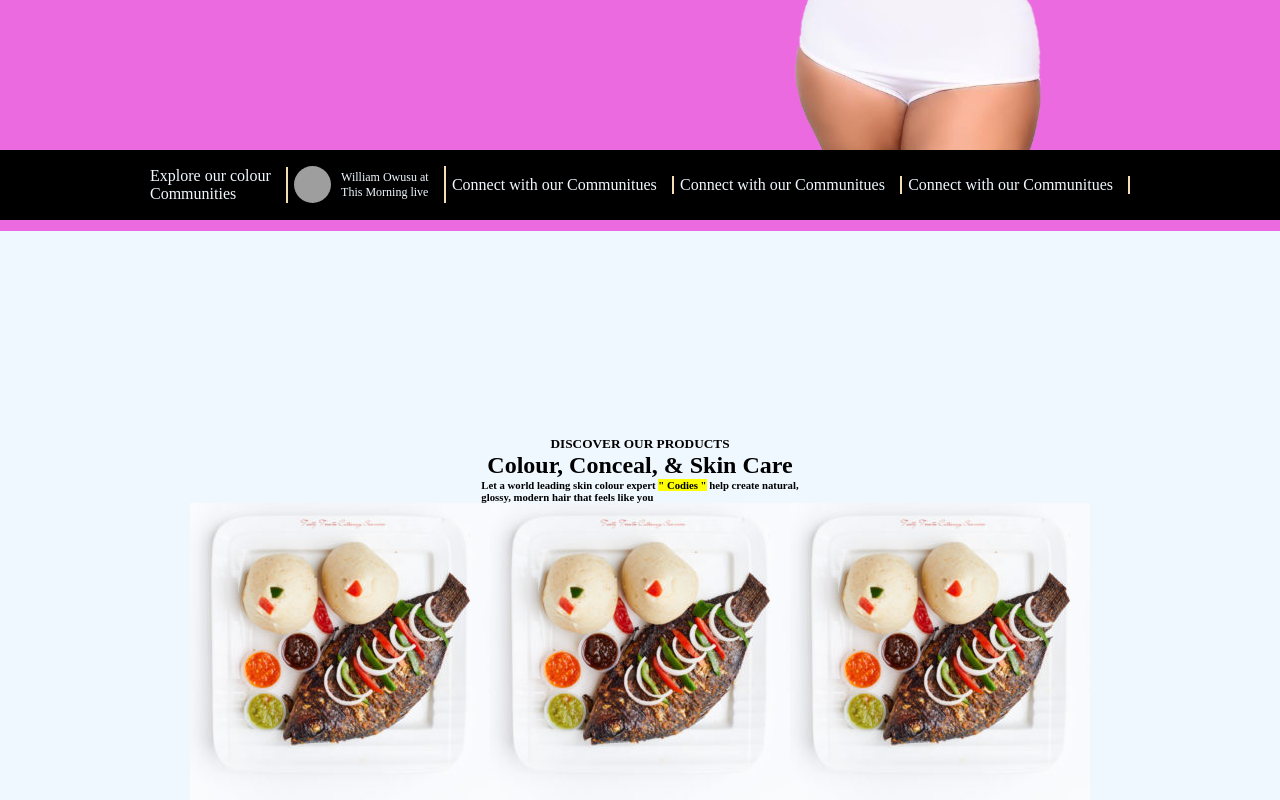
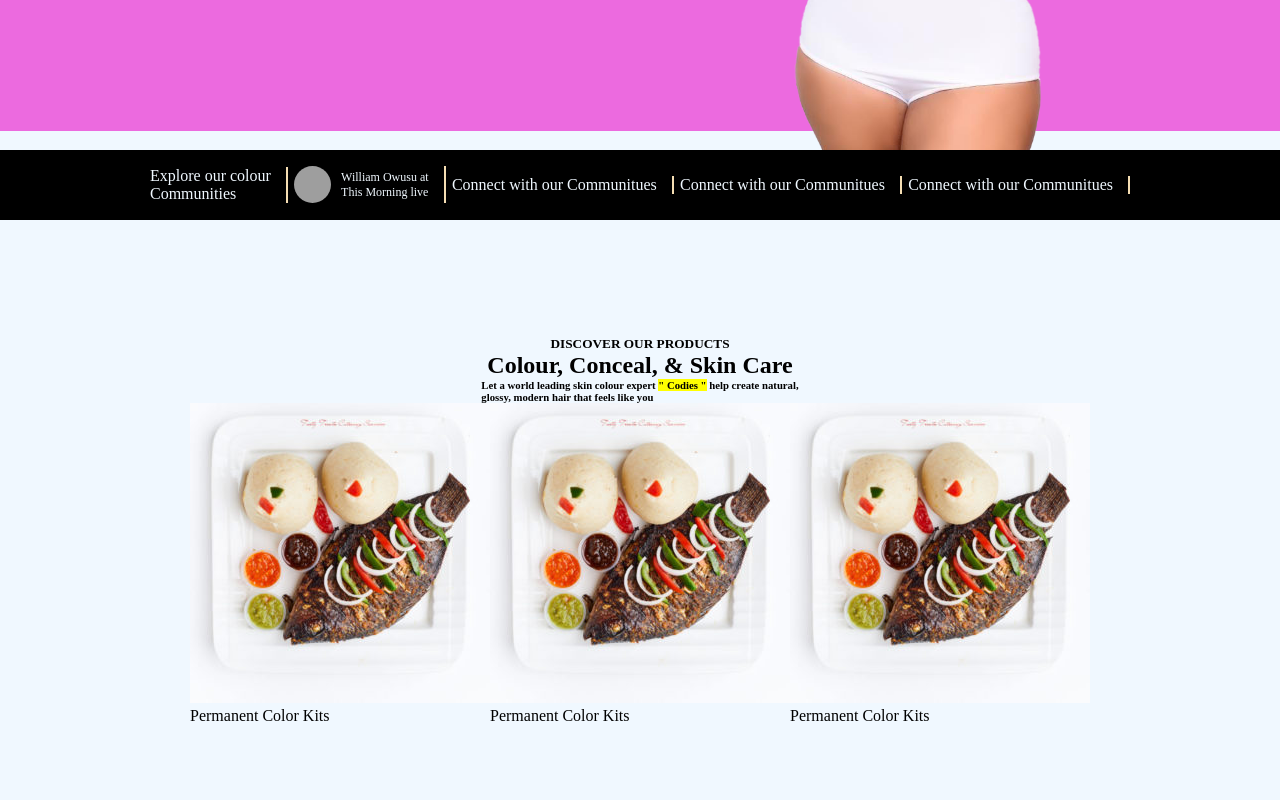
Before and after one commit to Saniflex-1/ReactJs, a React (Create React App) app: page / in a window 1280 px wide. Shown: the part 520-1320 px from the top of the page. Built offline with nearby package versions, Linux system fonts and the light colour scheme; grey boxes are pictures that could not be loaded.

Commit message:
Update App.js

```diff
--- a/src/App.js
+++ b/src/App.js
@@ -13,7 +13,7 @@ function App() {
         <HomePage />
       </div>
 
-      <div style={{ marginTop: "100px" }}>
+      <div>
         <HomeColor />
       </div>
     </div>
```
